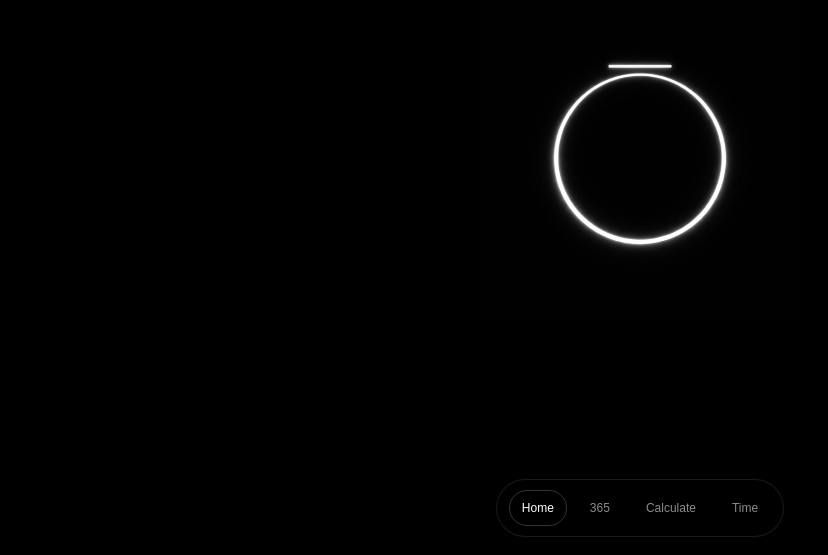
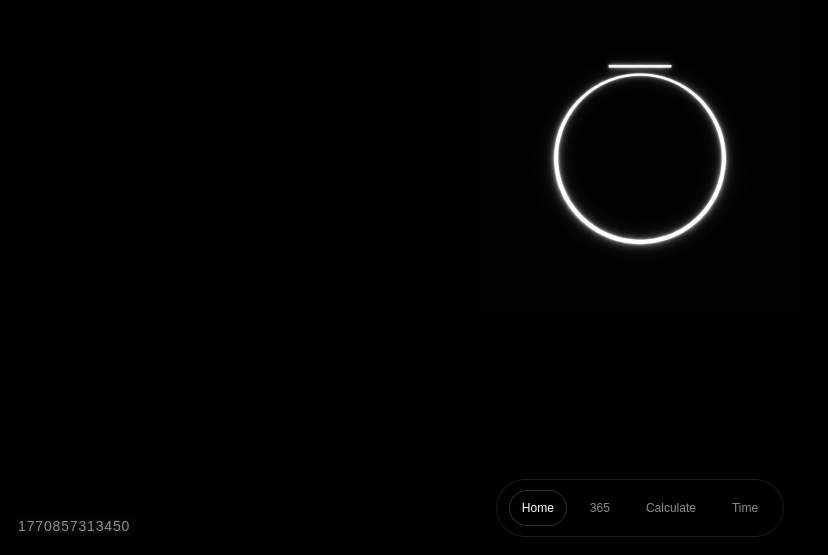
Before and after one commit to dptcoffee/Outflo, a Next.js app: page / in a window 1280 px wide. Shown: the part 245-800 px from the top of the page, without its empty margins (0-828 px from the left). Built offline with nearby package versions, Linux system fonts and the light colour scheme.

Commit message:
Home: add glowing epoch millisecond hum

```diff
--- a/app/page.tsx
+++ b/app/page.tsx
@@ -1,15 +1,32 @@
+"use client";
+
+// app/page.tsx
 import Image from "next/image";
+import Link from "next/link";
+import { useEffect, useState } from "react";
 
 export default function Home() {
+  const [now, setNow] = useState(() => Date.now());
+
+  useEffect(() => {
+    const id = window.setInterval(() => {
+      setNow(Date.now());
+    }, 50); // smooth hum, not insane
+    return () => window.clearInterval(id);
+  }, []);
+
   return (
     <main
       style={{
-        minHeight: "100vh",
+        minHeight: "100svh",
+        width: "100vw",
         backgroundColor: "black",
         display: "grid",
         placeItems: "center",
+        position: "relative",
       }}
     >
+      <Link href="/state" style={{ display: "inline-block" }}>
         <Image
           src="/outflo.jpg"
           alt="Outflō"
@@ -17,6 +34,25 @@ export default function Home() {
           height={320}
           priority
         />
+      </Link>
+
+      {/* Epoch hum (13-digit ms) */}
+      <div
+        style={{
+          position: "fixed",
+          left: 18,
+          bottom: 18,
+          fontSize: 14,
+          fontVariantNumeric: "tabular-nums",
+          letterSpacing: "0.06em",
+          opacity: 0.55,
+          color: "white",
+          textShadow: "0 0 10px rgba(255,255,255,0.45)",
+          userSelect: "none",
+        }}
+      >
+        {now}
+      </div>
     </main>
   );
 }
```
Lines whose indentation alone changed are shown as unchanged.
